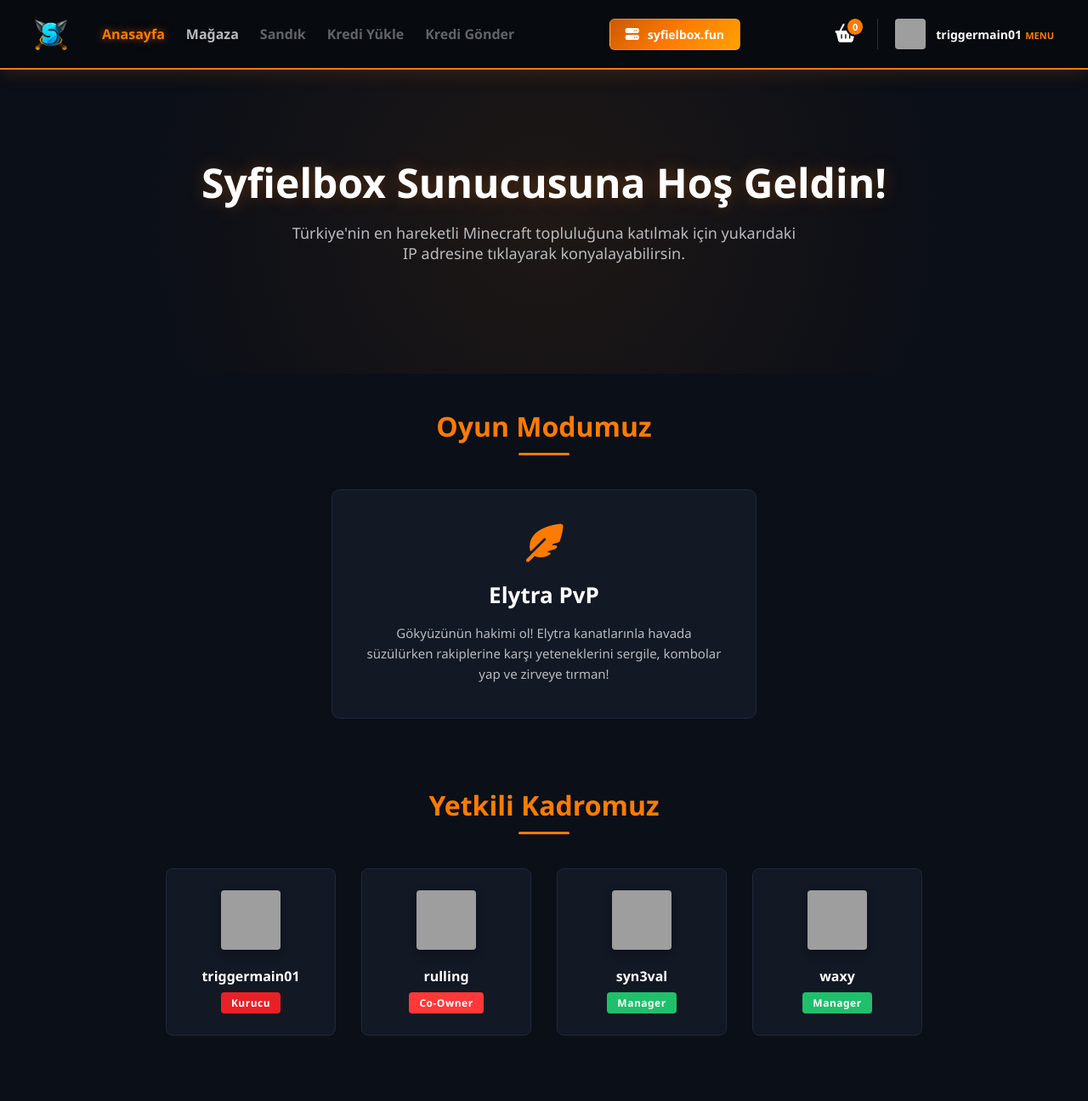
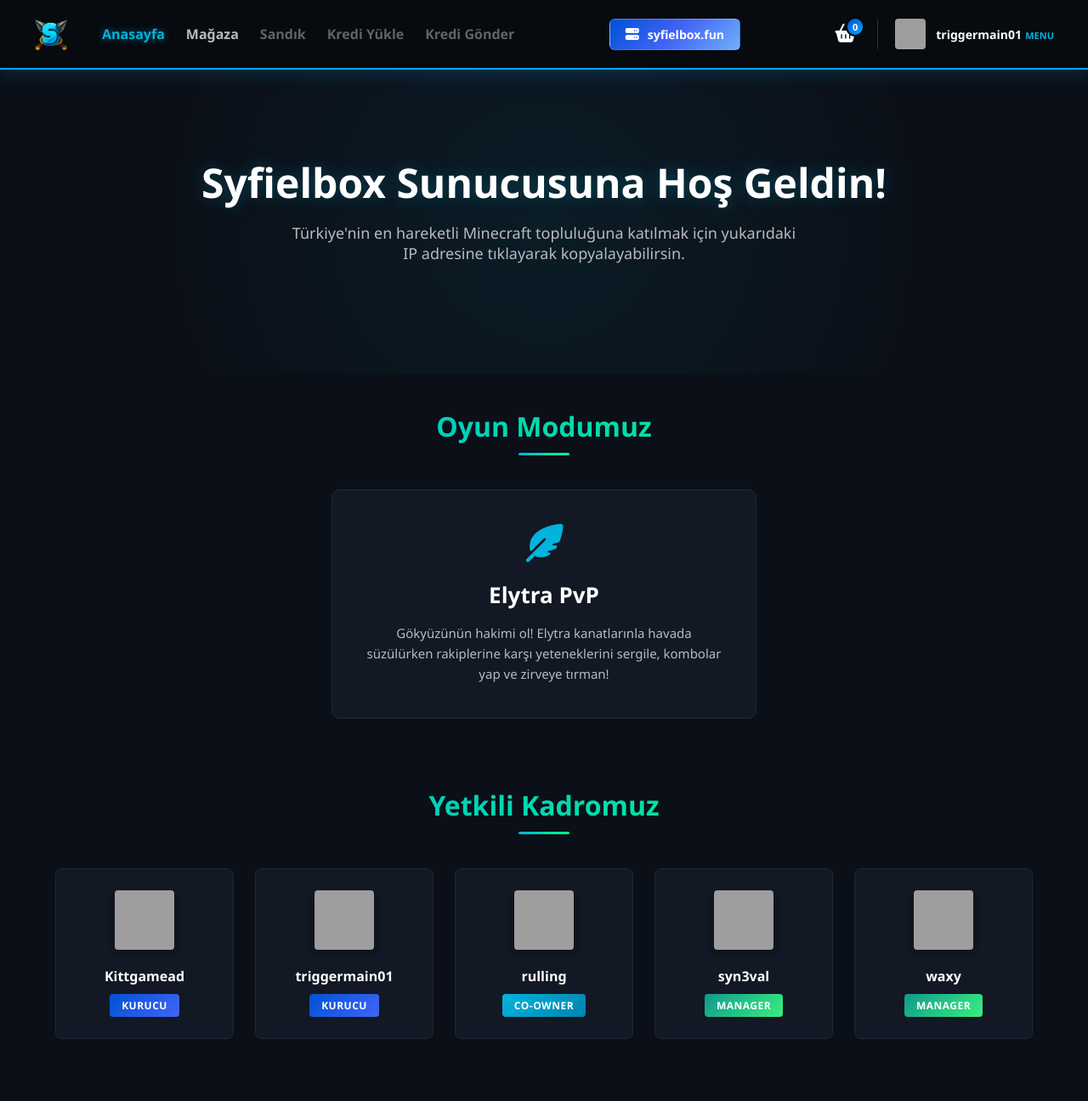
Before and after one commit to kittgameadw-sketch/syfielbox.fun.github.oi, a plain HTML site: page index.html in a window 1280 px wide. Shown: the top 1296 px of the page at 85% size. Drawn offline with Linux system fonts and the light colour scheme; grey boxes are pictures that could not be loaded.

Commit message:
Update index.html

```diff
--- a/index.html
+++ b/index.html
@@ -27,8 +27,8 @@
             align-items: center;
             background-color: #070a0f;
             padding: 10px 40px;
-            border-bottom: 2px solid #ff7b00; /* Ateş temalı turuncu çizgi */
-            box-shadow: 0 4px 20px rgba(255, 123, 0, 0.15);
+            border-bottom: 2px solid #00a8ff; /* Mavi Geçiş Teması Başlangıcı */
+            box-shadow: 0 4px 20px rgba(0, 168, 255, 0.2);
             position: sticky;
             top: 0;
             z-index: 100;
@@ -66,12 +66,12 @@
         }
 
         .nav-item a:hover, .nav-item.active a {
-            color: #ff7b00;
-            text-shadow: 0 0 10px rgba(255, 123, 0, 0.6);
+            color: #00b4db;
+            text-shadow: 0 0 10px rgba(0, 180, 219, 0.6);
         }
 
         .server-ip-box {
-            background: linear-gradient(135deg, #cc5a01, #ff7b00, #ffa200);
+            background: linear-gradient(135deg, #0052d4, #4364f7, #6fb1fc); /* Mavi geçişli buton */
             padding: 8px 18px;
             border-radius: 6px;
             display: flex;
@@ -84,7 +84,7 @@
 
         .server-ip-box:hover {
             transform: translateY(-2px);
-            box-shadow: 0 5px 15px rgba(255, 123, 0, 0.4);
+            box-shadow: 0 5px 15px rgba(67, 100, 247, 0.4);
         }
 
         .ip-text {
@@ -97,7 +97,7 @@
             display: flex;
             align-items: center;
             gap: 25px;
-            pointer-events: none; /* Tıklamaları ve etkileşimi tamamen kapatır */
+            pointer-events: none; /* Tıklamayı engeller */
             user-select: none;
         }
 
@@ -114,7 +114,7 @@
             position: absolute;
             top: -8px;
             right: -10px;
-            background-color: #ff7b00;
+            background: linear-gradient(135deg, #0052d4, #00a8ff);
             color: #fff;
             font-size: 11px;
             font-weight: bold;
@@ -145,7 +145,7 @@
 
         .menu-lbl {
             font-size: 11px;
-            color: #ff7b00;
+            color: #00b4db;
             font-weight: bold;
         }
 
@@ -153,14 +153,14 @@
         .hero {
             text-align: center;
             padding: 100px 20px;
-            background: radial-gradient(circle, rgba(255, 123, 0, 0.08) 0%, rgba(11,15,23,1) 70%);
+            background: radial-gradient(circle, rgba(0, 180, 219, 0.08) 0%, rgba(11,15,23,1) 70%);
         }
 
         .hero h1 {
             font-size: 48px;
             margin-bottom: 15px;
             color: #fff;
-            text-shadow: 0 0 20px rgba(255, 123, 0, 0.3);
+            text-shadow: 0 0 20px rgba(0, 180, 219, 0.3);
         }
 
         .hero p {
@@ -182,7 +182,10 @@
             font-size: 32px;
             margin-bottom: 40px;
             position: relative;
-            color: #ff7b00;
+            color: #00b4db;
+            background: linear-gradient(to right, #00b4db, #00ff87);
+            -webkit-background-clip: text;
+            -webkit-text-fill-color: transparent;
         }
 
         .section-title::after {
@@ -190,7 +193,7 @@
             display: block;
             width: 60px;
             height: 3px;
-            background-color: #ff7b00;
+            background: linear-gradient(to right, #00b4db, #00ff87);
             margin: 10px auto 0 auto;
             border-radius: 2px;
         }
@@ -223,7 +226,6 @@
             transition: transform 0.4s cubic-bezier(0.175, 0.885, 0.32, 1.275), box-shadow 0.4s ease, border-color 0.4s ease;
         }
 
-        /* Elmas Mavisi Geçişli Geçişli Arka Planlar */
         .cat-vip { background: linear-gradient(135deg, rgba(7, 48, 102, 0.8), rgba(0, 168, 255, 0.4)); }
         .cat-kasa { background: linear-gradient(135deg, rgba(21, 31, 61, 0.9), rgba(67, 100, 247, 0.5)); }
         .cat-gear { background: linear-gradient(135deg, rgba(10, 25, 47, 0.9), rgba(111, 177, 252, 0.5)); }
@@ -300,13 +302,13 @@
 
         .mode-card:hover {
             transform: translateY(-5px);
-            border-color: #ff7b00;
-            box-shadow: 0 10px 20px rgba(255, 123, 0, 0.1);
+            border-color: #00b4db;
+            box-shadow: 0 10px 20px rgba(0, 180, 219, 0.15);
         }
 
         .mode-card i {
             font-size: 45px;
-            color: #ff7b00;
+            color: #00b4db;
             margin-bottom: 20px;
         }
 
@@ -318,7 +320,7 @@
             display: flex;
             justify-content: center;
             flex-wrap: wrap;
-            gap: 30px;
+            gap: 25px;
         }
 
         .team-card {
@@ -326,14 +328,15 @@
             border: 1px solid #1f293d;
             border-radius: 8px;
             padding: 25px 20px;
-            width: 200px;
+            width: 210px;
             text-align: center;
-            transition: transform 0.2s ease;
+            transition: transform 0.2s ease, border-color 0.2s ease;
         }
 
         .team-card:hover {
             transform: scale(1.05);
-            border-color: #ff7b00;
+            border-color: #00b4db;
+            box-shadow: 0 5px 15px rgba(0, 180, 219, 0.1);
         }
 
         .team-avatar {
@@ -348,21 +351,23 @@
         .team-name {
             font-weight: bold;
             font-size: 16px;
-            margin-bottom: 8px;
+            margin-bottom: 10px;
         }
 
         .team-role {
             font-size: 12px;
             font-weight: bold;
-            padding: 4px 12px;
+            padding: 5px 14px;
             border-radius: 4px;
             display: inline-block;
             letter-spacing: 0.5px;
+            text-transform: uppercase;
         }
 
-        .role-kurucu { background-color: #ea2027; color: #fff; }
-        .role-owner { background-color: #ff3838; color: #fff; }
-        .role-manager { background-color: #20bf6b; color: #fff; }
+        /* Mavi Temaya Uygun Rol Renkleri */
+        .role-kurucu { background: linear-gradient(135deg, #0052d4, #4364f7); color: #fff; }
+        .role-owner { background: linear-gradient(135deg, #00b4db, #0083b0); color: #fff; }
+        .role-manager { background: linear-gradient(135deg, #11998e, #38ef7d); color: #fff; }
 
         /* Kurallar Bölümü */
         .rules-list {
@@ -385,7 +390,7 @@
         .rule-item:last-child { border-bottom: none; }
 
         .rule-number {
-            background-color: #ff7b00;
+            background: linear-gradient(135deg, #00b4db, #0052d4);
             color: #fff;
             font-weight: bold;
             width: 28px;
@@ -415,6 +420,7 @@
 </head>
 <body>
 
+    <!-- Header / Navigasyon -->
     <nav class="navbar">
         <div class="nav-left">
             <img src="logo.png" alt="Syfielbox Logo" class="logo">
@@ -432,6 +438,7 @@
             <span class="ip-text" id="ipAddress">syfielbox.fun</span>
         </div>
 
+        <!-- Sağ Taraf (Tıklanamaz ve Giriş Yapılamaz Alan) -->
         <div class="nav-right">
             <div class="cart-box">
                 <i class="fa-solid fa-shopping-basket"></i>
@@ -447,13 +454,16 @@
         </div>
     </nav>
 
+    <!-- Giriş Alanı (Hero) -->
     <section class="hero">
         <h1>Syfielbox Sunucusuna Hoş Geldin!</h1>
-        <p>Türkiye'nin en hareketli Minecraft topluluğuna katılmak için yukarıdaki IP adresine tıklayarak konyalayabilirsin.</p>
+        <p>Türkiye'nin en hareketli Minecraft topluluğuna katılmak için yukarıdaki IP adresine tıklayarak kopyalayabilirsin.</p>
     </section>
 
 
+    <!-- ================= ANASAYFA İÇERİĞİ ================= -->
     <div id="page-anasayfa" class="page-section active-page">
+        <!-- Oyun Modları -->
         <section class="container">
             <h2 class="section-title">Oyun Modumuz</h2>
             <div class="modes-grid">
@@ -465,9 +475,16 @@
             </div>
         </section>
 
+        <!-- Yetkili Kadrosu -->
         <section class="container">
             <h2 class="section-title">Yetkili Kadromuz</h2>
             <div class="team-grid">
+                <!-- Kittgamead Eklendi -->
+                <div class="team-card">
+                    <img src="https://mc-heads.net/avatar/Kittgamead" alt="Kittgamead" class="team-avatar">
+                    <div class="team-name">Kittgamead</div>
+                    <span class="team-role role-kurucu">Kurucu</span>
+                </div>
                 <div class="team-card">
                     <img src="https://mc-heads.net/avatar/triggermain01" alt="triggermain01" class="team-avatar">
                     <div class="team-name">triggermain01</div>
@@ -491,6 +508,7 @@
             </div>
         </section>
 
+        <!-- Kurallar -->
         <section class="container">
             <h2 class="section-title">Sunucu Kuralları</h2>
             <div class="rules-list">
@@ -520,11 +538,13 @@
     </div>
 
 
+    <!-- ================= MAĞAZA İÇERİĞİ ================= -->
     <div id="page-magaza" class="page-section">
         <section class="container">
             <h2 class="section-title">Sunucu Mağazası</h2>
             <div class="category-grid">
 
+                <!-- VİP Kutusu -->
                 <div class="category-card cat-vip">
                     <i class="fa-solid fa-crown"></i>
                     <h3>VİP Üyelikler</h3>
@@ -532,6 +552,7 @@
                     <button class="category-btn">Görüntüle</button>
                 </div>
 
+                <!-- Kasa Kutusu -->
                 <div class="category-card cat-kasa">
                     <i class="fa-solid fa-box-open"></i>
                     <h3>Kasa Anahtarları</h3>
@@ -539,6 +560,7 @@
                     <button class="category-btn">Görüntüle</button>
                 </div>
 
+                <!-- Gear Kutusu -->
                 <div class="category-card cat-gear">
                     <i class="fa-solid fa-wand-magic-sparkles"></i>
                     <h3>Gear & Editler</h3>
@@ -551,10 +573,12 @@
     </div>
 
 
+    <!-- Footer -->
     <footer>
         &copy; 2026 Syfielbox. Tüm Hakları Saklıdır. Bu sitenin Mojang veya Microsoft ile bir bağı yoktur.
     </footer>
 
+    <!-- Sayfa Yönetim ve Kopyalama Scripti -->
     <script>
         function showPage(pageName) {
             document.getElementById('page-anasayfa').classList.remove('active-page');
```
